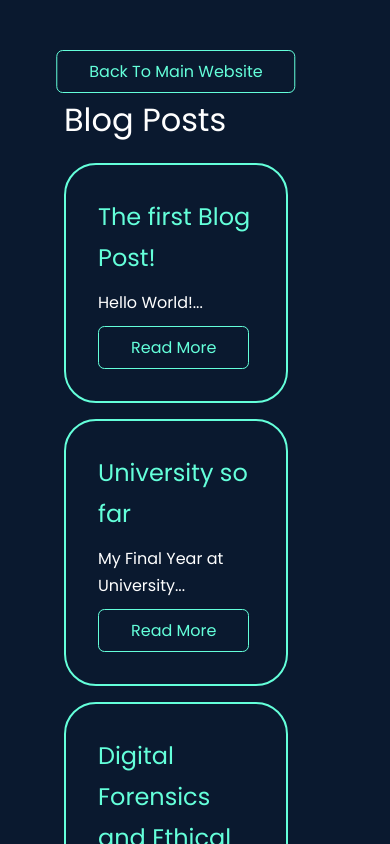
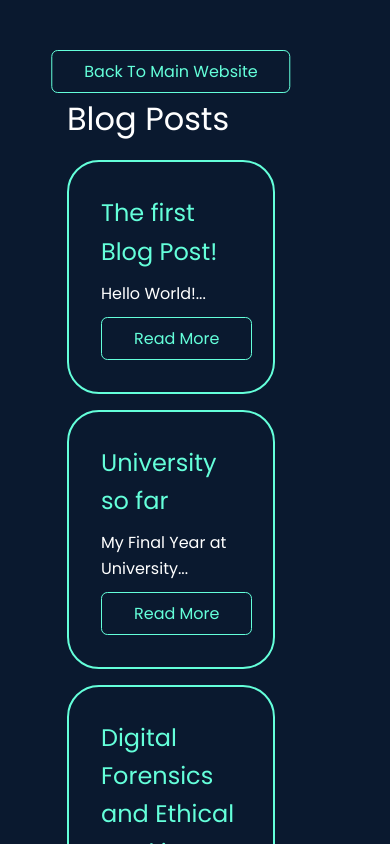
Before and after one commit to JacksonLDJ/react-portfolio-website, a React (Create React App) app: page /blog in a window 390 px wide. Shown: the top 844 px of the page. Built offline with nearby package versions, Linux system fonts and the light colour scheme.

Commit message:
Design Changes

```diff
--- a/src/index.css
+++ b/src/index.css
@@ -23,7 +23,7 @@
     --container-width-lg: 75%;
 
     font-family: 'Poppins', sans-serif;
-    line-height: 1.7;
+    line-height: 1.6;
 
 }
 
--- a/src/styles/Blog.css
+++ b/src/styles/Blog.css
@@ -6,10 +6,6 @@
     p {
         color: white;
         text-align: left;
-    }
-
-    h2 {
-        color: white;
     }
 
 
@@ -112,12 +108,13 @@ p {
 @media screen and (max-width: 601px)  {
     .blog-post {
         width: 25rem;
-        padding-right: 8rem;
+        padding-right: 3rem;
         color:white;
+        max-width: fit-content;
     }
 
     .blog-home {
-        width: 25rem;
+        width: 24rem;
         padding-right: 7rem;
         margin: 0 auto;
         height: 100vh;
```
